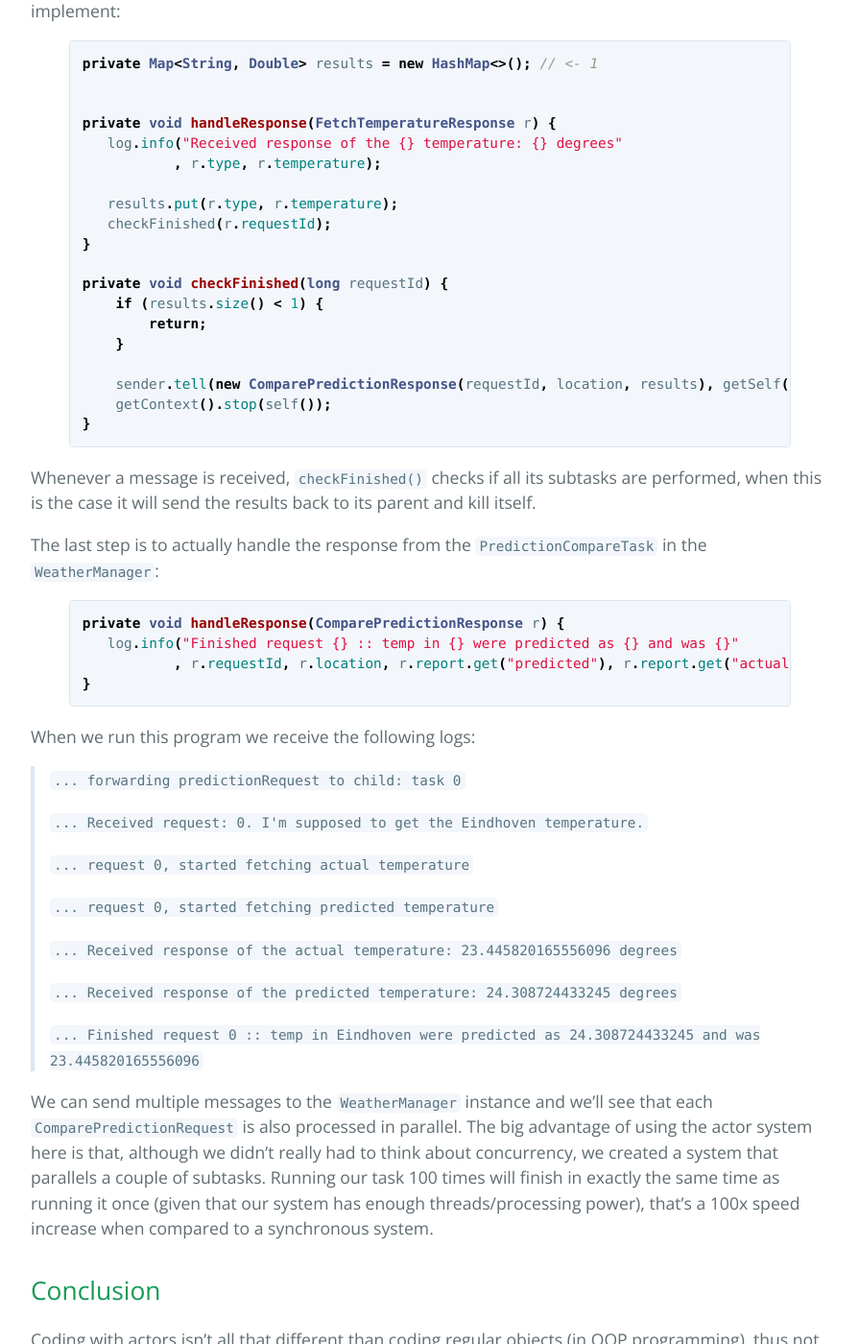
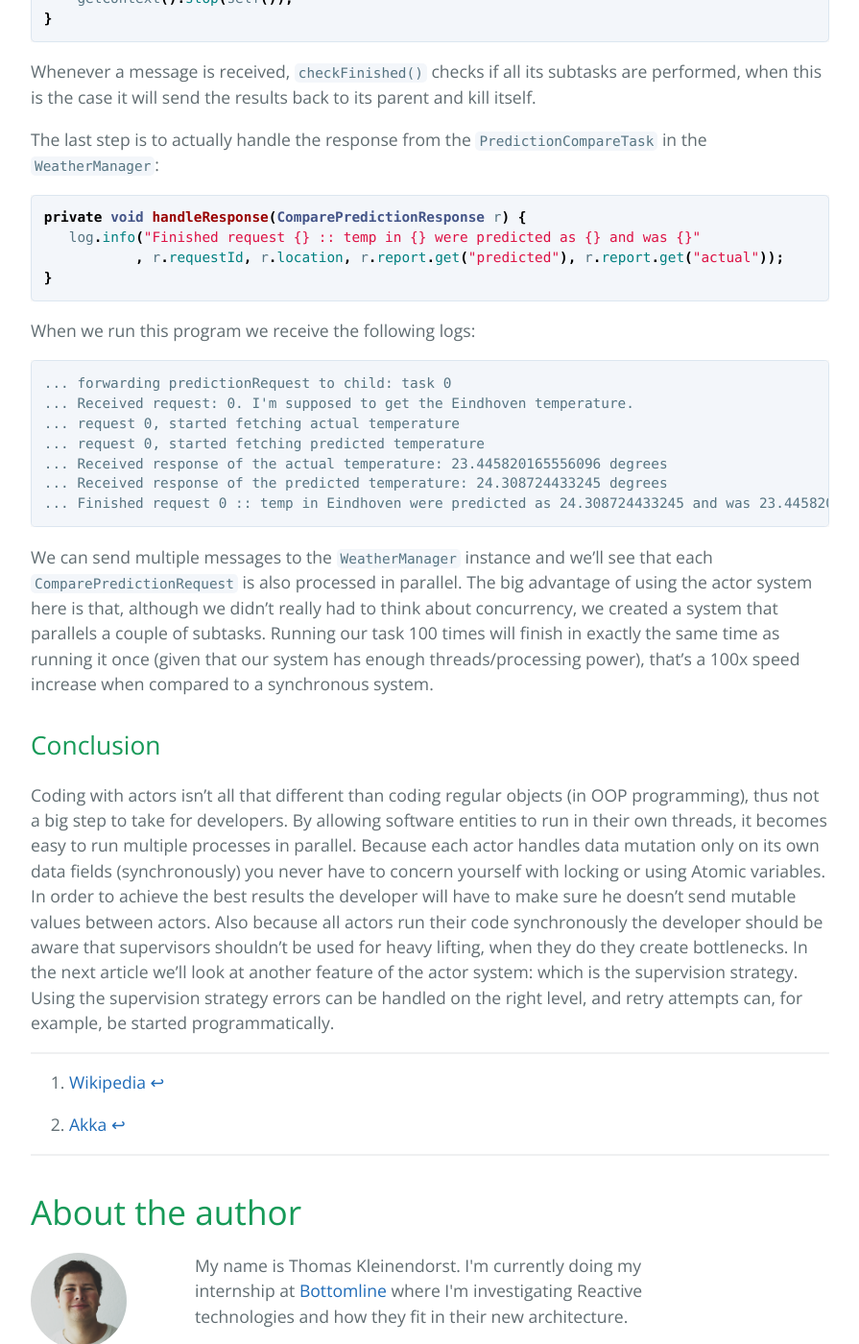
Before and after one commit to Kleinendorst/kleinendorst.github.io, a Jekyll site: the page built from _posts/2017-09-22-actor-model-introduction.md, in a window 1280 px wide and 1400 px high, scrolled down 9927 px. Shown: the whole window at 96% size, without its empty margins (192-1087 px from the left). Built offline with Jekyll 4.4.1, drawn with Linux system fonts in a browser that asks for light colours; comment, search, counter and statistics services are not loaded; some of the changed text lies outside the part shown.

Commit message:
Changed the code highlighting syntax in the first articles

````diff
--- a/_posts/2017-09-22-actor-model-introduction.md
+++ b/_posts/2017-09-22-actor-model-introduction.md
@@ -64,13 +64,13 @@ Let’s walk over each of the steps:
 
 First we create the `ActorSystem`:
 
-{% highlight java %}
+``` java
 ActorSystem system = ActorSystem.create("weather");
-{% endhighlight %}
+```
 
 A Java application can have any number of actor systems running in the JVM but only having one logic tree is recommended. We will now add actors to the actor system in an hierarchical order. We start with a management layer which will manage the fetching of weather data.
 
-{% highlight java %}
+``` java
 class WeatherManager extends AbstractActor {
    private final LoggingAdapter log // <-- 1
            = Logging.getLogger(getContext().getSystem(), this);
@@ -102,8 +102,7 @@ class WeatherManager extends AbstractActor {
        }
    }
 }
-
-{% endhighlight %}
+```
 
 This is the code we need for the `WeatherManager` for now. By extending `akka.actor.AbstractActor`, this object can be used as an actor in the Akka system (we created in the `Main` class). Let’s look at some common building blocks the actor exists of:
 
@@ -119,19 +118,21 @@ This is the code we need for the `WeatherManager` for now. By extending `akka.ac
 
 Now to create this actor and tell it to do its job we write the following code in the `main()` function:
 
-{% highlight java %}
+``` java
 ActorSystem system = ActorSystem.create("weather");
 ActorRef weatherManager = system.actorOf(WeatherManager.props(), "weather-manager");
-weatherManager.tell(new WeatherManager.ComparePredictionRequest(0L, "Eindhoven"), ActorRef.noSender());
-{% endhighlight %}
+weatherManager.tell(new WeatherManager.ComparePredictionRequest(0L, "Eindhoven"),
+                                                ActorRef.noSender());
+```
 
 We first create the `WeatherManager` actor using the factory function we saw earlier. Now notice that the `ActorRef` it returns is a reference to the actor. This reference is special in that Akka will automatically replace it when the actor is replaced (mainly when a new instance is restarted on failure).
 
 We call the `tell()` function to send a request message to the actor. When run we receive the following output:
 
-> `[INFO] [09/19/2017 09:58:44.080] [weather-akka.actor.default-dispatcher-3]`
->
-> `[akka://weather/user/weather-manager] requestId: 0: Requested weather prediction for Eindhoven.`
+```
+[INFO] [09/19/2017 09:58:44.080] [weather-akka.actor.default-dispatcher-3]
+[akka://weather/user/weather-manager] requestId: 0: Requested weather prediction for Eindhoven.
+```
 
 Because the `WeatherManager` runs in its own thread, the app is never blocked. The thread it’s run on can be seen in the logs (`dispatcher-3`). We can also see the address of the actor that printer the message (`akka://weather/user/weather-manager`). When connecting the http services Akka provides, we can even send messages to actors between JVM’s via the akka protocol.
 
@@ -139,7 +140,7 @@ One problem we face is that messages can only be send between actors, meaning th
 
 Let’s continue our example by creating the actor that will run the tasks. Our task of fetching the predicted and actual weather will be executed by the children of the `PredictionCompareTask` actor.
 
-{% highlight java %}
+``` java
 public class PredictionCompareTask extends AbstractActor {
    private final LoggingAdapter log =
            Logging.getLogger(getContext().getSystem(), this);
@@ -168,7 +169,7 @@ public class PredictionCompareTask extends AbstractActor {
                .build();
    }
 }
-{% endhighlight %}
+```
 
 This actor will be responsible for handling one task of comparing temperatures. In this case the location is central for the task and thus provided when creating the actor with the factory function. `Props.create()` will automatically call its constructor.
 
@@ -176,7 +177,7 @@ The message received by this actor is the same as that of the `WeatherManager`.
 
 In the `WeatherManager` class we create a `PredictionCompareTask` every time we receive a request, let’s rewrite the `comparePrediction()` function:
 
-{% highlight java %}
+``` java
 private private Map<Long, ActorRef> actorLookup = new HashMap<>(); // <- 1
 
 private void comparePrediction(ComparePredictionRequest r) {
@@ -186,9 +187,7 @@ private void comparePrediction(ComparePredictionRequest r) {
    actorLookup.put(r.requestId, task);
    task.tell(r, getSelf());
 }
-{% endhighlight %}
-
-
+```
 
 1. We keep track of currently open tasks in the `WeatherManager`.
 
@@ -196,15 +195,16 @@ private void comparePrediction(ComparePredictionRequest r) {
 
 When we run the code we see the following console output:
 
-> `[INFO] [09/21/2017 13:25:30.630] [weather-akka.actor.default-dispatcher-3] [akka://weather/user/weather-manager] forwarding predictionRequest to child: task 0`
->
-> `[INFO] [09/21/2017 13:25:30.633] [weather-akka.actor.default-dispatcher-4] [akka://weather/user/weather-manager/task-0] Received request: 0. I'm supposed to get the Eindhoven temperature.`
+```
+[INFO] [09/21/2017 13:25:30.630] [weather-akka.actor.default-dispatcher-3] [akka://weather/user/weather-manager] forwarding predictionRequest to child: task 0
+[INFO] [09/21/2017 13:25:30.633] [weather-akka.actor.default-dispatcher-4] [akka://weather/user/weather-manager/task-0] Received request: 0. I'm supposed to get the Eindhoven temperature.
+```
 
 All is in order and we can start implementing the `WeatherService`. The `WeatherService` will be an actor that calls the REST API and returns the result. The `WeatherService` can fetch both the predicted and actual temperatures.
 
 In our example we will create two instances of the `WeatherService` in the `PredictionCompareTask` and send different messages to each, resulting in the services to perform the right task. Let’s build the `WeatherService`:
 
-{% highlight java %}
+``` java
 public class WeatherService extends AbstractActor {
    private final LoggingAdapter log =
            Logging.getLogger(getContext().getSystem(), this);
@@ -233,7 +233,7 @@ public class WeatherService extends AbstractActor {
 
    … omitted createReceive(), props() and local message classes
 }
-{% endhighlight %}
+```
 
 Some code is omitted for readability. In this example we won’t fetch any real data, but we simulate it, Akka throws errors when using `Thread.sleep()` so instead we use the `Scheduler` . When we have “fetched” the temperature we will return it to the sender.
 
@@ -248,7 +248,7 @@ Let’s add the final pieces together in the `PredictionCompareTask` actor to ge
 First we need to create the `WeatherService` child actors and request them to perform work using messages:
 
 
-{% highlight java %}
+``` java
 private void compareRequest(ComparePredictionRequest r) {
    sender = getSender();
    log.info("Received request: {}. I'm supposed to get the {} temperature."
@@ -264,7 +264,7 @@ private void compareRequest(ComparePredictionRequest r) {
    predictedFetcher.tell(new FetchTemperatureRequest(  // <- 2
            r.requestId, r.location, "predicted"), getSelf());
 }
-{% endhighlight %}
+```
 
 1. Notice that we don’t have to provide unique names for each actor, the reason behind this is that only the path should be unique. The path of this actor will include the request ID of its supervisor and thus will be unique.
 
@@ -274,7 +274,7 @@ Notice this time we don’t register the `ActorRef` references. We can count on
 
 The code above puts the `WeatherService` actors to work, but it doesn’t handle the responses. Let’s implement:
 
-{% highlight java %}
+``` java
 private Map<String, Double> results = new HashMap<>(); // <- 1
 
 private void handleResponse(FetchTemperatureResponse r) {
@@ -293,34 +293,30 @@ private void checkFinished(long requestId) {
     sender.tell(new ComparePredictionResponse(requestId, location, results), getSelf());
     getContext().stop(self());
 }
-{% endhighlight %}
+```
 
 Whenever a message is received, `checkFinished()` checks if all its subtasks are performed, when this is the case it will send the results back to its parent and kill itself.
 
 The last step is to actually handle the response from the `PredictionCompareTask` in the `WeatherManager`:
 
-{% highlight java %}
+``` java
 private void handleResponse(ComparePredictionResponse r) {
    log.info("Finished request {} :: temp in {} were predicted as {} and was {}"
            , r.requestId, r.location, r.report.get("predicted"), r.report.get("actual"));
 }
-{% endhighlight %}
+```
 
 When we run this program we receive the following logs:
 
-> `... forwarding predictionRequest to child: task 0`
->
-> `... Received request: 0. I'm supposed to get the Eindhoven temperature.`
->
-> `... request 0, started fetching actual temperature`
->
-> `... request 0, started fetching predicted temperature`
->
-> `... Received response of the actual temperature: 23.445820165556096 degrees`
->
-> `... Received response of the predicted temperature: 24.308724433245 degrees`
->
-> `... Finished request 0 :: temp in Eindhoven were predicted as 24.308724433245 and was 23.445820165556096`
+```
+... forwarding predictionRequest to child: task 0
+... Received request: 0. I'm supposed to get the Eindhoven temperature.
+... request 0, started fetching actual temperature
+... request 0, started fetching predicted temperature
+... Received response of the actual temperature: 23.445820165556096 degrees
+... Received response of the predicted temperature: 24.308724433245 degrees
+... Finished request 0 :: temp in Eindhoven were predicted as 24.308724433245 and was 23.445820165556096
+```
 
 We can send multiple messages to the `WeatherManager` instance and we’ll see that each `ComparePredictionRequest` is also processed in parallel. The big advantage of using the actor system here is that, although we didn’t really had to think about concurrency, we created a system that parallels a couple of subtasks. Running our task 100 times will finish in exactly the same time as running it once (given that our system has enough threads/processing power), that’s a 100x speed increase when compared to a synchronous system.
 
````
Also changed, not shown: _posts/2017-09-22-asynchronous-java.md (+21 -24 lines), _posts/2017-09-25-actor-model-supervision.md (+42 -31 lines).
